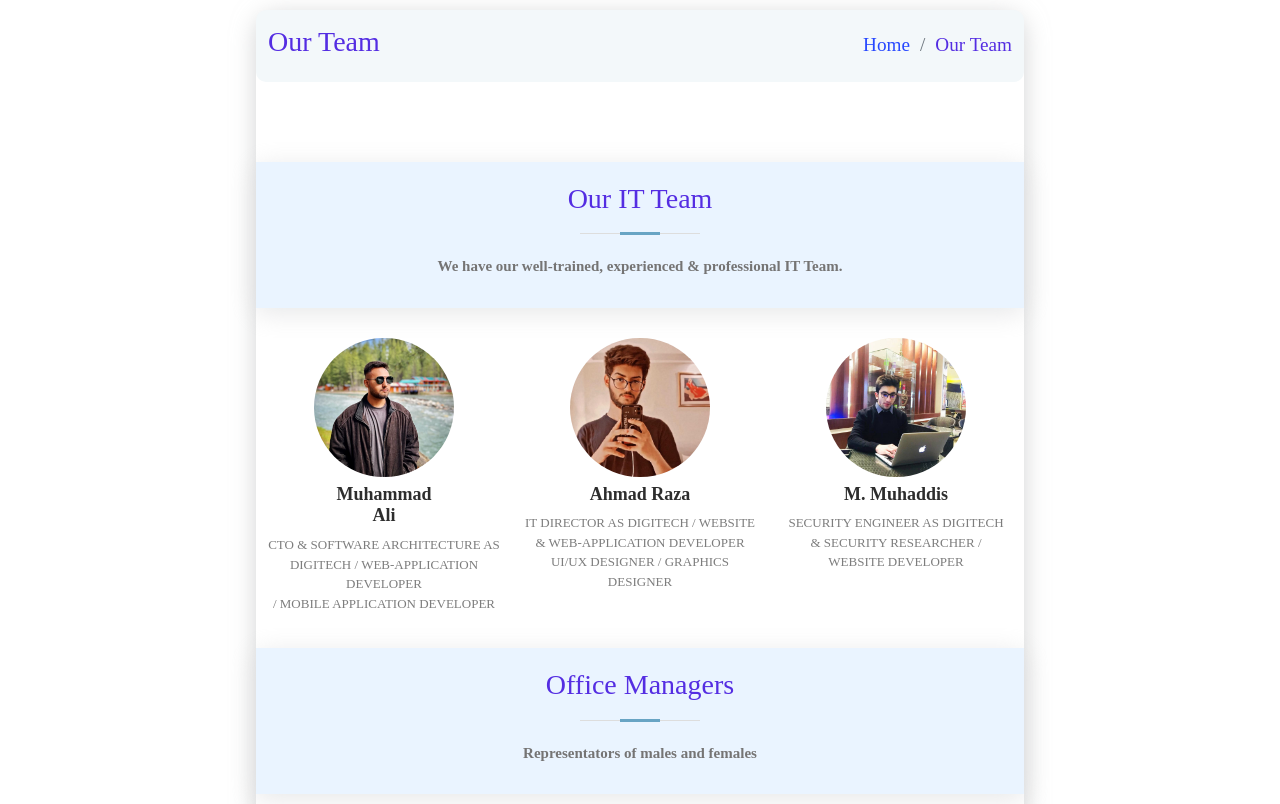
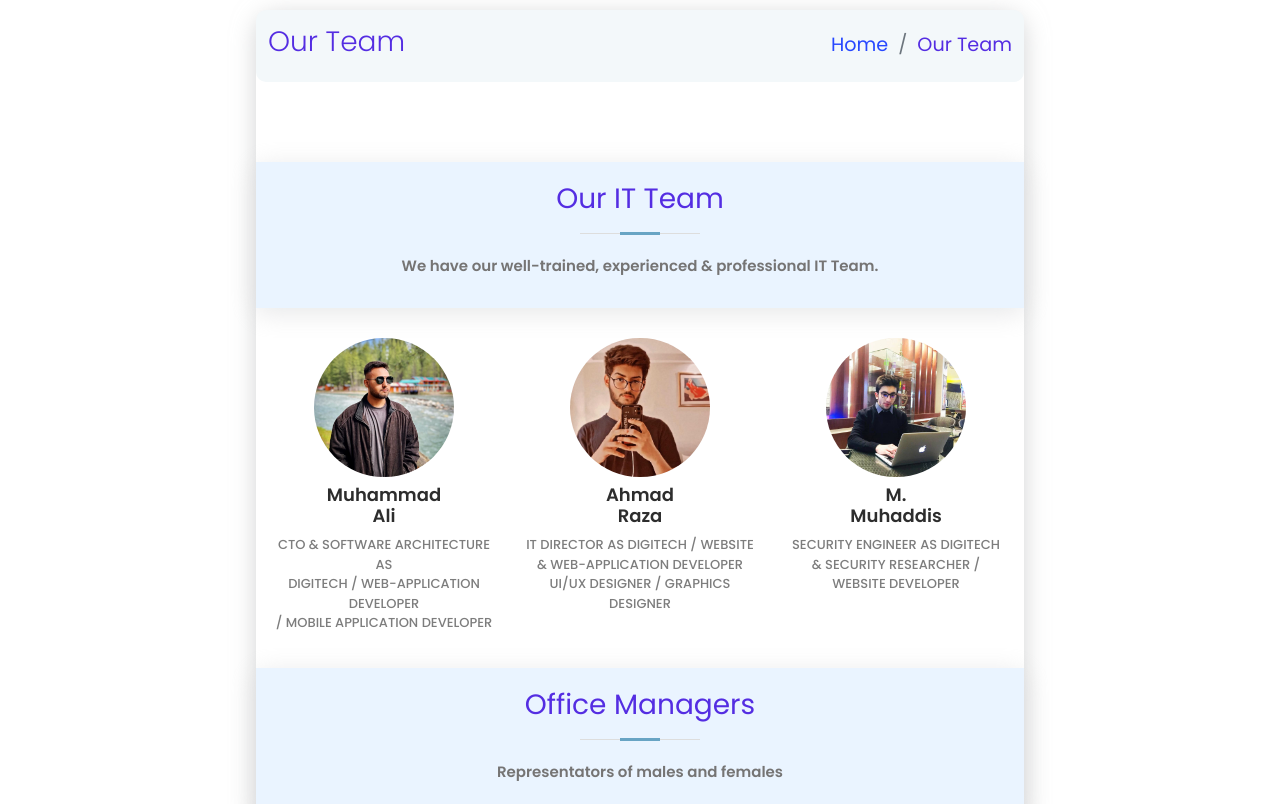
Before and after one commit to ahmadrazza2001/asgroup, a plain HTML site: page team.html in a window 1280 px wide. Shown: the part 90-894 px from the top of the page. Drawn offline with Linux system fonts and the light colour scheme.

Commit message:
Update team.html

```diff
--- a/team.html
+++ b/team.html
@@ -24,7 +24,7 @@
   <link href="vendor/glightbox/css/glightbox.min.css" rel="stylesheet">
   <link href="vendor/swiper/swiper-bundle.min.css" rel="stylesheet">
   <link href="css/style.css" rel="stylesheet">
-  <link href='https://fonts.googleapis.com/css?family=Josefin Sans' rel='stylesheet'>
+   <link href='https://fonts.googleapis.com/css2?family=Poppins:wght@300;400;500;600&display=swap' rel='stylesheet'>
 
 
   <!-- Template Main CSS File -->
```
